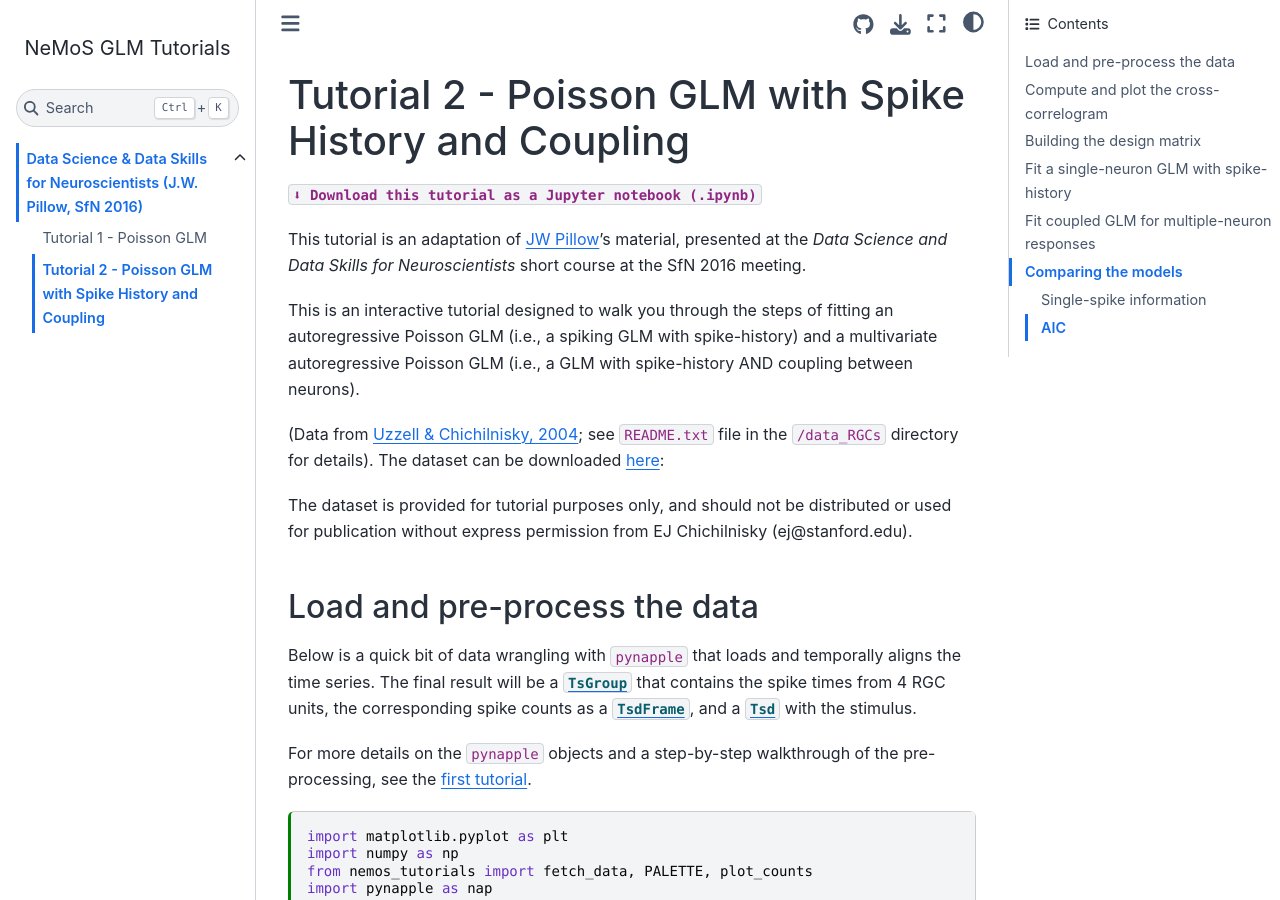
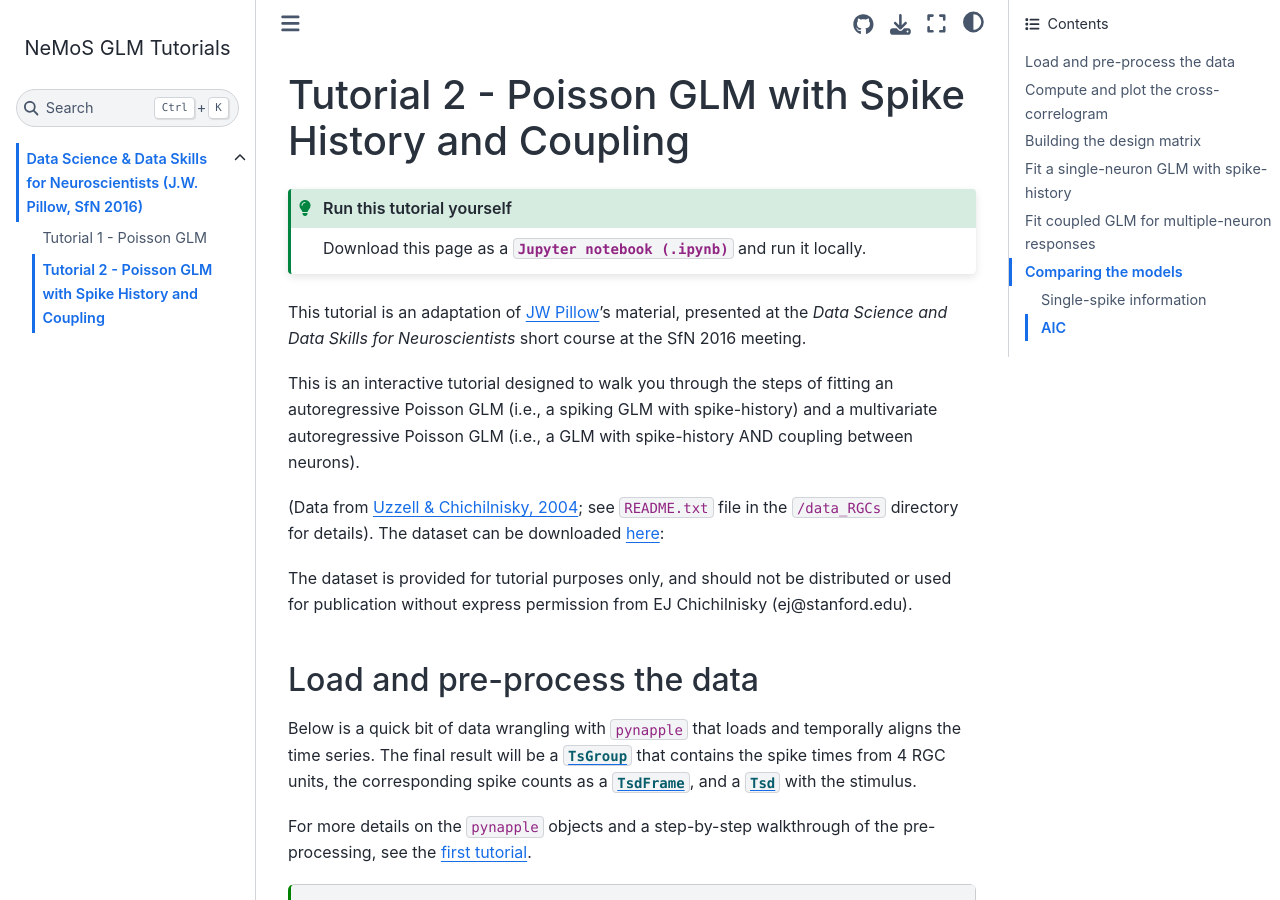
Before and after one commit to BalzaniEdoardo/nemos_glm_tutorials, a Sphinx documentation site: the page built from docs/tutorials/Sfn-2016-tutorial-GLMs/02_spike_history_coupled_glm.md, in a window 1280 px wide and 900 px high. Built offline with Sphinx 7.4.7 and the Sphinx Book theme 1.1.4, drawn with Linux system fonts in a browser that asks for light colours.

Commit message:
build the downloadable ipynb

```diff
--- a/docs/tutorials/Sfn-2016-tutorial-GLMs/02_spike_history_coupled_glm.md
+++ b/docs/tutorials/Sfn-2016-tutorial-GLMs/02_spike_history_coupled_glm.md
@@ -13,7 +13,11 @@
 
 # Tutorial 2 - Poisson GLM with Spike History and Coupling
 
-{download}`⬇ Download this tutorial as a Jupyter notebook (.ipynb) <./02_spike_history_coupled_glm.ipynb>`
+:::{admonition} Run this tutorial yourself
+:class: tip
+
+Download this page as a {download}`Jupyter notebook (.ipynb) <./02_spike_history_coupled_glm.ipynb>` and run it locally.
+:::
 
 This tutorial is an adaptation of [JW Pillow](https://github.com/pillowlab/GLMspiketraintutorial_python/blob/main/tutorial2_spikehistcoupledGLM.ipynb)'s material, presented at the *Data Science and Data Skills for Neuroscientists* short course at the SfN 2016 meeting.
 
```
Also changed, not shown: docs/tutorials/Sfn-2016-tutorial-GLMs/01_poisson_glm.md (+5 -1 lines), 1 other file.
